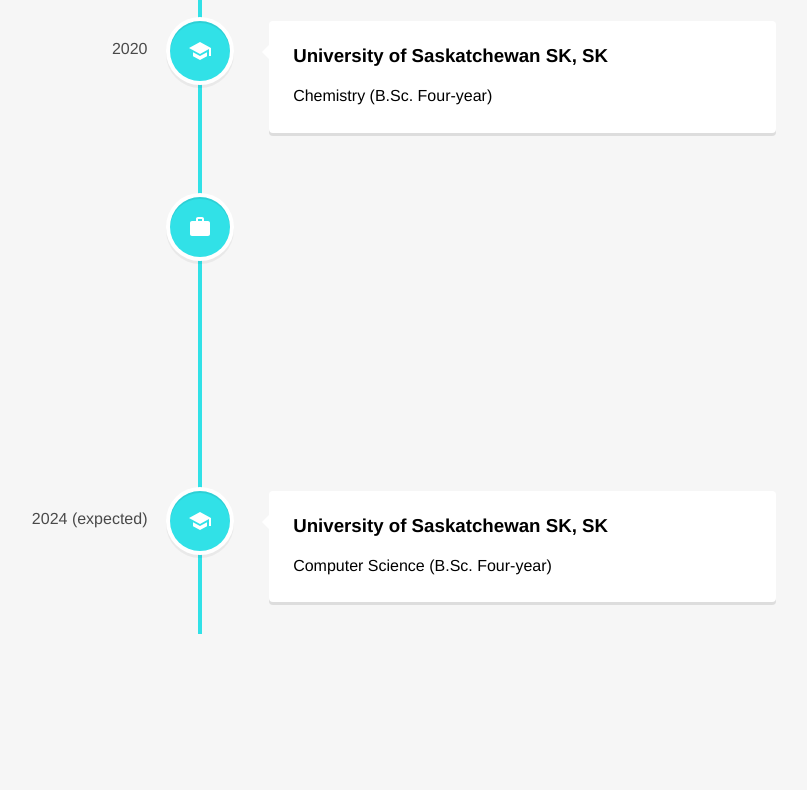
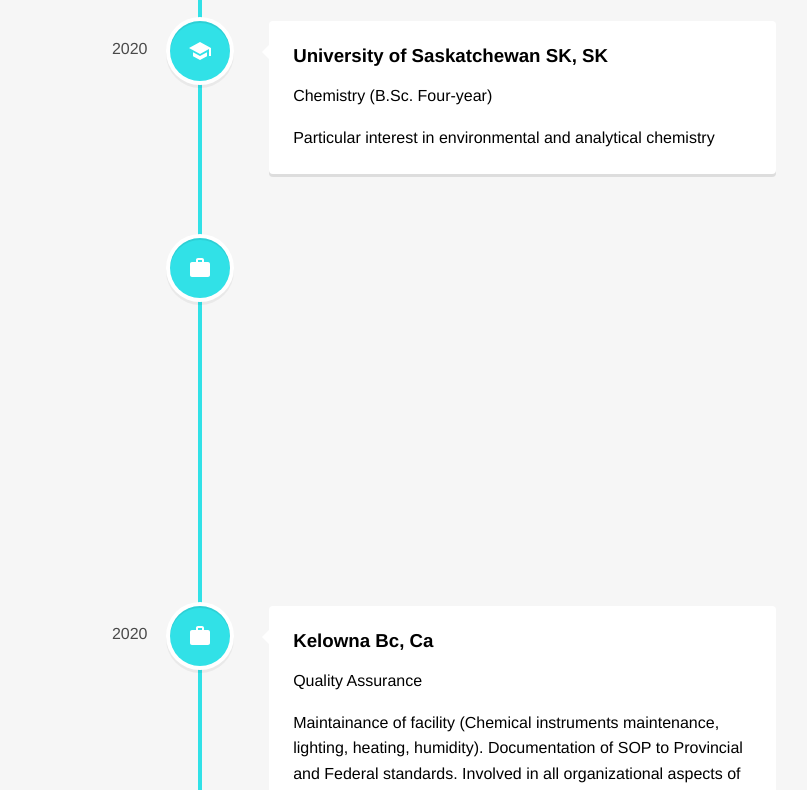
Before and after one commit to Flawlessgod/portfolio, a React (Create React App) app: page /portfolio/experience in a window 1280 px wide. Shown: the part 520-1310 px from the top of the page, without its empty margins (440-1247 px from the left). Built offline with nearby package versions, Linux system fonts and the light colour scheme.

Commit message:
add personal experience

```diff
--- a/src/pages/Experience.jsx
+++ b/src/pages/Experience.jsx
@@ -22,18 +22,18 @@ function Experience() {
         >
           <div className="paragraph">
             <h3 className="vertical-timeline-element-title">
-              Walter Murray Sk, SK{" "}
+              Walter Murray Collegiate{" "}
             </h3>
-            <p> French Immersion High Honours. </p>
+            <p> French Immersion (High Honours). </p>
             <p>
               {" "}
               WMCI Invitational Math Team Challenge 1st place award (3 members
-              to a team, province wide).{" "}
+              to a team, province-wide).{" "}
             </p>
-            <p> First place Singles in City Badminton. </p>
-            <p> First place Provincial div 1 soccer. </p>
-            <p> Third place Provincial Triathalon. </p>
-            <p> Seventh place Provincial Cross Counrty. </p>
+            <p> First place (Singles) in City Badminton. </p>
+            <p> First place (Provincial) division 1 soccer. </p>
+            <p> Third place (Provincial) Triathalon. </p>
+            <p> Seventh place (Provincial) Cross-Counrty. </p>
           </div>
         </VerticalTimelineElement>
 
@@ -48,6 +48,25 @@ function Experience() {
             University of Saskatchewan SK, SK{" "}
           </h3>
           <p> Chemistry (B.Sc. Four-year)</p>
+          <p> Particular interest in environmental and analytical chemistry</p>
+        </VerticalTimelineElement>
+
+        {/* 2.5 experience */}
+        <VerticalTimelineElement
+          className="vertical-timeline-element--education"
+          date="2012-2020"
+          iconStyle={{ background: "#31e1e7", color: "#fff" }}
+          icon={<WorkIcon />}
+        >
+          <h3 className="vertical-timeline-element-title">Work & Life </h3>
+          <p> Lifeguard</p>
+          <p> Badminton instructor</p>
+          <p> First Marathon (3h 30min) </p>
+          <p> Nursing (3-years) </p>
+          <p>
+            {" "}
+            Ornithology (Banding of Great Horned Owls, Bald eagles, Raptors){" "}
+          </p>
         </VerticalTimelineElement>
 
         {/* third experience */}
```
